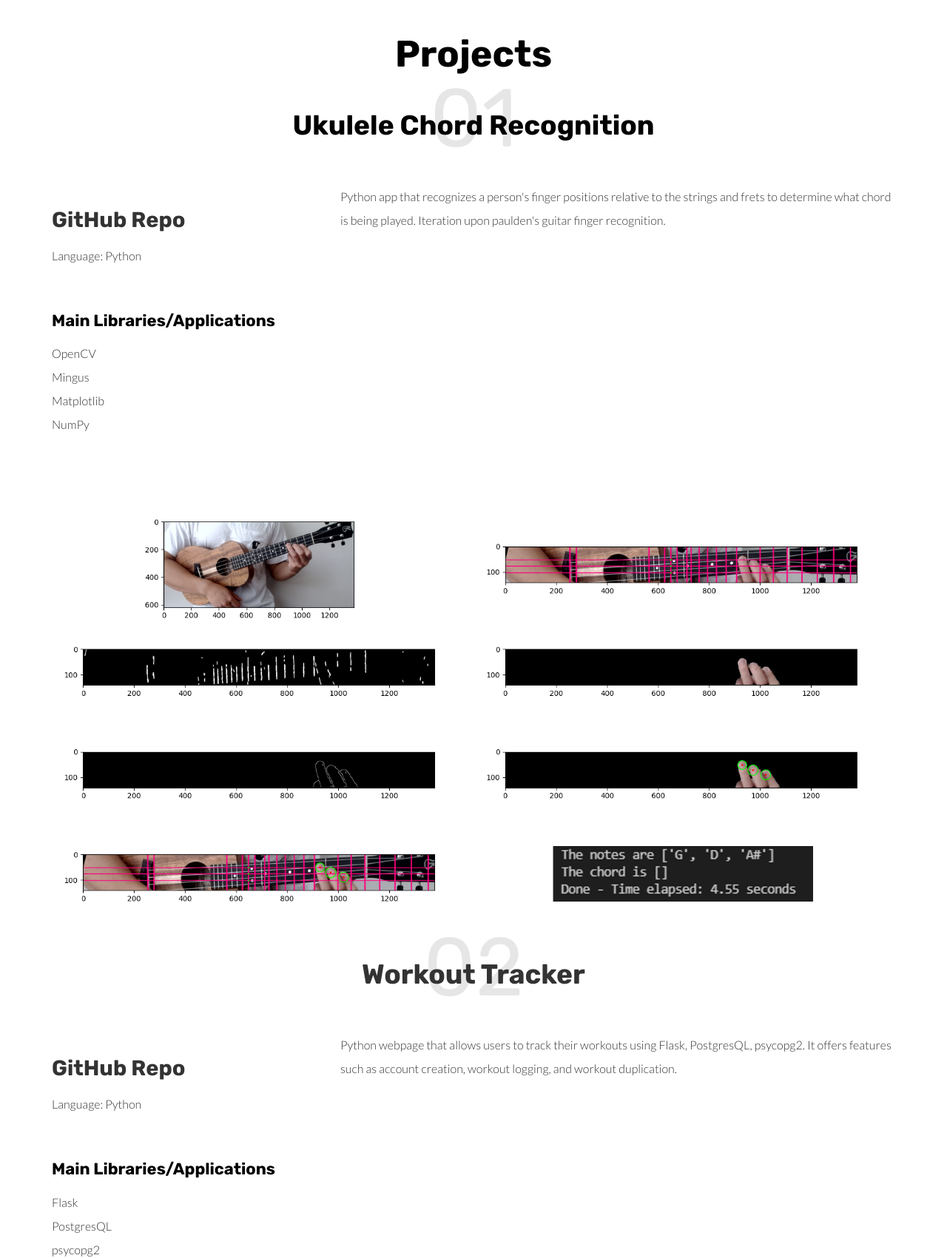
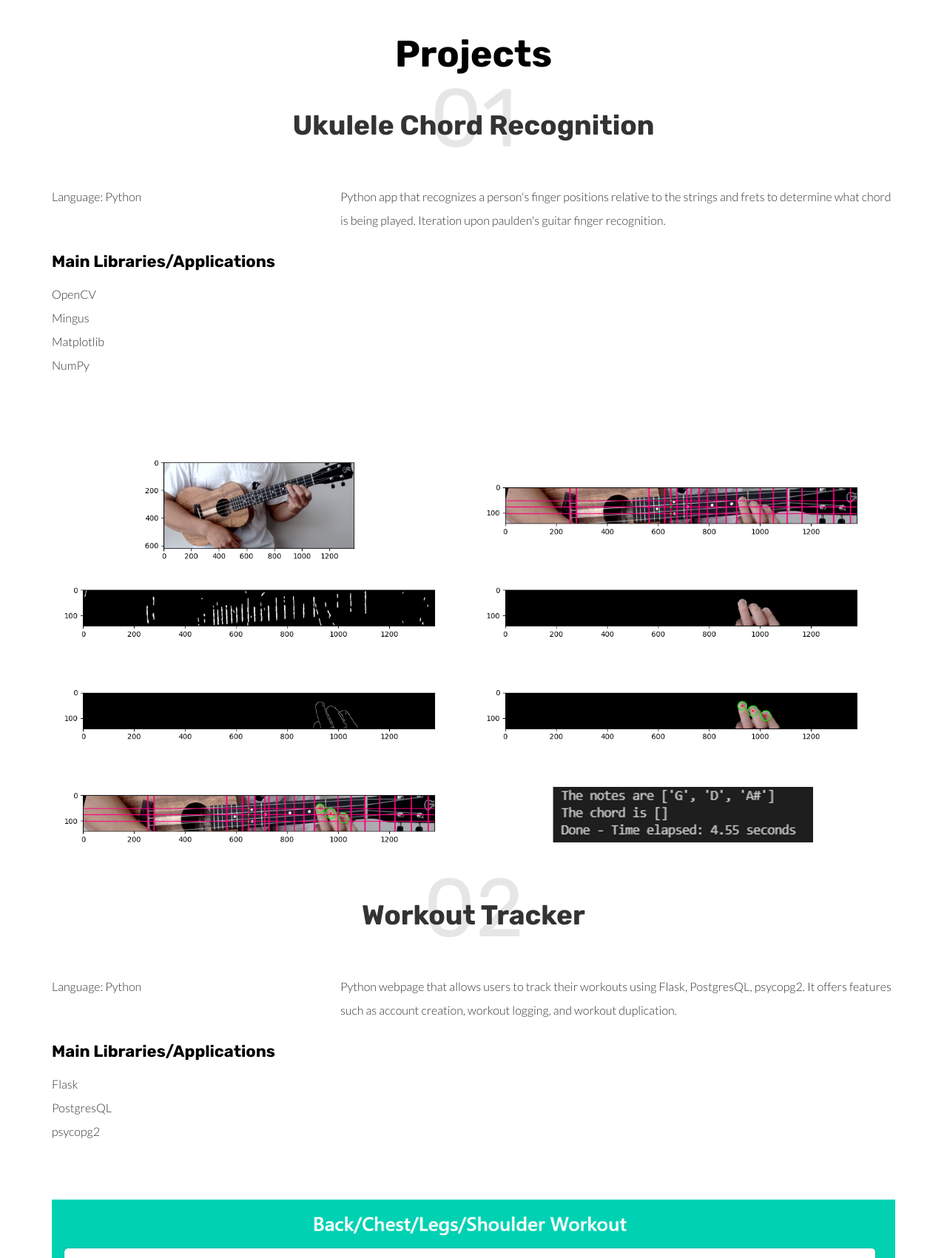
Before and after one commit to jtsuchiyama/Resume-Website, a Flask app: page /projects/ in a window 1280 px wide. Shown: the part 66-1767 px from the top of the page at 74% size. Run offline with Flask 2, Linux system fonts and the light colour scheme; some libraries are stand-ins or nearby versions.

Commit message:
Updating project format

```diff
--- a/templates/projects.html
+++ b/templates/projects.html
@@ -12,12 +12,11 @@ Projects
 
     <div class="col-xs-12">
       <div class="text-center section-container-spacer">
-        <h2 class="with-project-number"><span class="project-number">01</span>Ukulele Chord Recognition</h2>
+        <h2 class="with-project-number"><span class="project-number">01</span><a href="https://github.com/jtsuchiyama/ukulele-cv" target="_blank">Ukulele Chord Recognition</a></h2>
       </div>
       <div class="row section-container-spacer">
         <div class="col-md-4">
             <div class="section-container-spacer">
-              <h3><a href="https://github.com/jtsuchiyama/ukulele-cv" target="_blank">GitHub Repo</a></h3>
               <p>Language: Python</p>
             </div>
 
@@ -45,12 +44,11 @@ Projects
 
     <div class="col-xs-12">
         <div class="text-center section-container-spacer">
-          <h2 class="with-project-number"><span class="project-number">02</span><a href="https://workout-wfwzb.ondigitalocean.app/" target="_blank">Workout Tracker</a></h2>
+          <h2 class="with-project-number"><span class="project-number">02</span><a href="https://github.com/jtsuchiyama/workout" target="_blank">Workout Tracker</a></h2>
         </div>
         <div class="row section-container-spacer">
           <div class="col-md-4">
               <div class="section-container-spacer">
-                <h3><a href="https://github.com/jtsuchiyama/workout" target="_blank">GitHub Repo</a></h3>
                 <p>Language: Python</p>
               </div>
 
@@ -77,12 +75,11 @@ Projects
 
       <div class="col-xs-12">
           <div class="text-center section-container-spacer">
-            <h2 class="with-project-number"><span class="project-number">03</span>Hawaii COVID Tracker</h2>
+            <h2 class="with-project-number"><span class="project-number">03</span><a href="https://github.com/jtsuchiyama/hawaii-covid-tracker" target="_blank">Hawaii COVID Tracker</a></h2>
           </div>
           <div class="row section-container-spacer">
             <div class="col-md-4">
                 <div class="section-container-spacer">
-                  <h3><a href="https://github.com/jtsuchiyama/hawaii-covid-tracker" target="_blank">GitHub Repo</a></h3>
                   <p>Language: Python</p>
                 </div>
 
@@ -111,12 +108,11 @@ Projects
 
         <div class="col-xs-12">
             <div class="text-center section-container-spacer">
-              <h2 class="with-project-number"><span class="project-number">04</span><a href="https://www.jaketsuchiyama.me/" target="_blank">Resume Website</h2>
+              <h2 class="with-project-number"><span class="project-number">04</span><a href="https://github.com/jtsuchiyama/Resume-Website" target="_blank">Resume Website</a></h2>
             </div>
             <div class="row section-container-spacer">
               <div class="col-md-4">
                   <div class="section-container-spacer">
-                    <h3><a href="https://github.com/jtsuchiyama/Resume-Website" target="_blank">GitHub Repo</a></h3>
                     <p>Language: Python</p>
                   </div>
 
```
